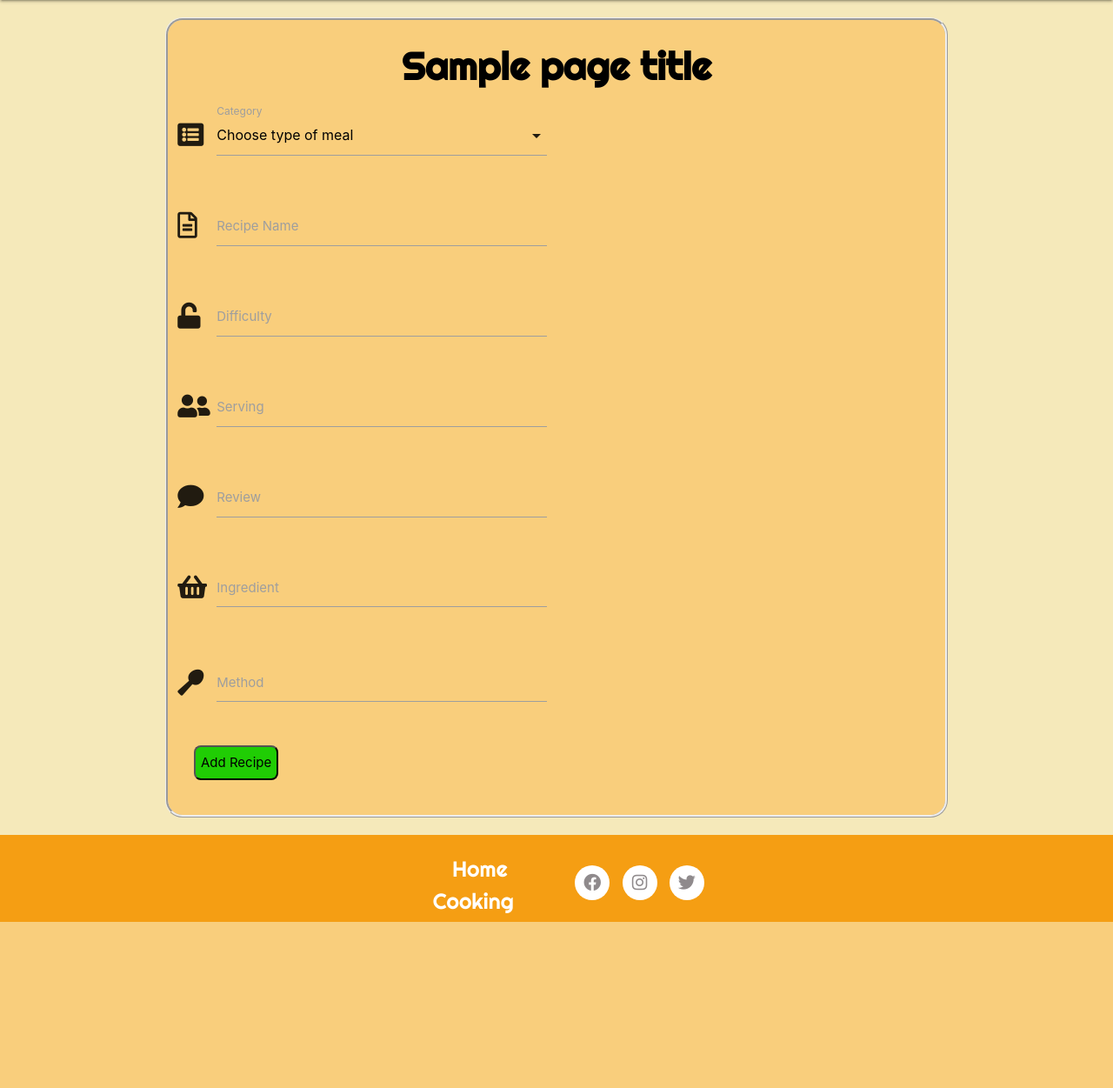
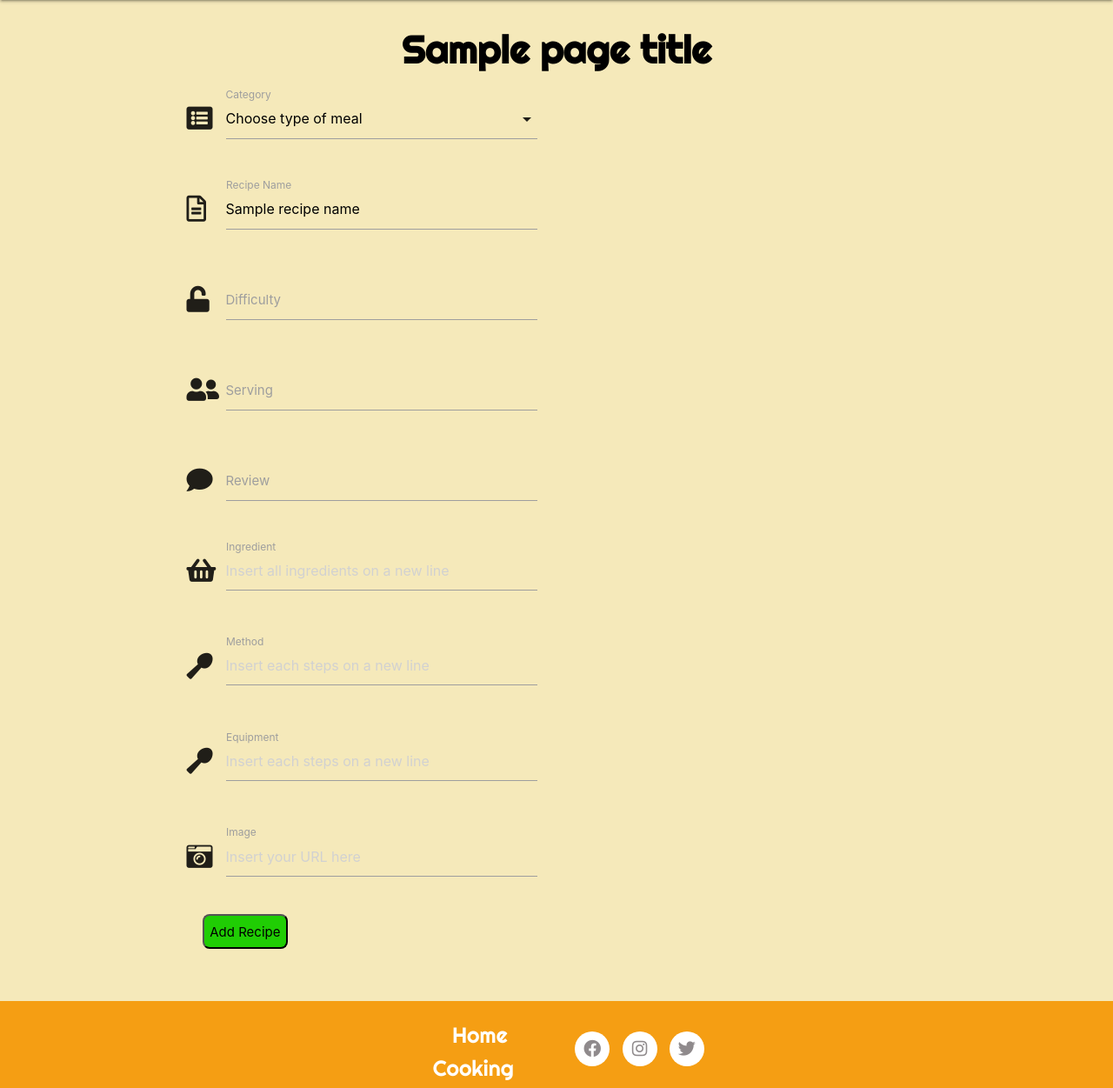
Before and after one commit to Mrsebastino/Recipe-Book-App, a Flask app: template templates/add_recipes.html in a window 1280 px wide. Shown: the part 64-1315 px from the top of the page at 87% size. Before the commit the page ends 1124 px from the top, so only its background shows below. Run offline with Flask 2, Linux system fonts and the light colour scheme; the template is opened without the code that fills it: most values are stand-ins (such as "Sample title", 1, 10 or a date in 2020); some libraries are stand-ins or nearby versions; some web fonts are replaced.

Commit message:
finish design and layout of the form, still need to be linked

```diff
--- a/templates/add_recipes.html
+++ b/templates/add_recipes.html
@@ -1,57 +1,67 @@
 {% extends 'base.html' %} {% block content %}
-<div class="container-add-recipe">
-  <div class="col">
-    <h3 class="header-add-recipe">{{ page_title  }}</h3>
+<div class="container add-recipe">
+  <div class="row">
+    <div class="col col s12">
+      <h3 class="header-add-recipe">{{ page_title }}</h3>
     </div>
 
     <div class="row">
-    <form action="{{url_for('insert_recipe')}}" method="POST" class="col s12" name="addRecipe" id="addRecipe">
+      <div class="col s12 m6 l6">
+        <form
+          action="{{ url_for('insert_recipe') }}"
+          method="POST"
+          class="col s12"
+          name="addRecipe"
+          id="addRecipe"
+          type="text"
+        >
           <!--Meal Category-->
           <div class="row">
-        <div class="input-field col s6">
+            <div class="input-field col s12">
               <i class="fas fa-list-alt prefix"></i>
               <select id="category_name" name="category_name">
                 <option value="" disabled selected>Choose type of meal</option>
                 <!--Provide categories from DB-->
                 {% for category in categories %}
-            <option value="{{category.category_name}}"
-              >{{category.category_name}}</option>
+                <option value="{{ category.category_name }}"
+                  >{{category.category_name}}</option
+                >
                 {% endfor %}
-
               </select>
               <label>Category</label>
             </div>
           </div>
           <!--Recipe name-->
           <div class="row">
-        <div class="input-field col s6">
+            <div class="input-field col s12">
               <i class="far fa-file-alt prefix"></i>
               <input
+                name="recipe_name"
                 id="recipe_name"
-            name="recipe_name"
                 type="text"
                 class="validate"
+                value="{{recipe_name}}"
               />
               <label>Recipe Name</label>
             </div>
           </div>
           <!--Recipe difficulty-->
           <div class="row">
-        <div class="input-field col s6">
+            <div class="input-field col s12">
               <i class="fas fa-unlock prefix"></i>
               <input
+                name="difficulty_name"
                 id="difficulty_name"
-            name="difficulty_name"
                 type="text"
                 class="validate"
               />
-          <label for="icon_telephone">Difficulty</label>
+              <label>Difficulty</label>
             </div>
           </div>
 
           <!--Serving-->
           <div class="row">
-        <div class="input-field col s6">
+            <div class="input-field col s12">
               <i class="fas fa-user-friends prefix"></i>
               <input
                 id="serve_name"
@@ -59,12 +69,12 @@
                 type="text"
                 class="validate"
               />
-          <label for="icon_telephone">Serving</label>
+              <label>Serving</label>
             </div>
           </div>
           <!--Recipe Review-->
           <div class="row">
-        <div class="input-field col s6">
+            <div class="input-field col s12">
               <i class="fas fa-comment prefix"></i>
               <input
                 id="review_name"
@@ -72,33 +82,63 @@
                 type="text"
                 class="validate"
               />
-          <label for="icon_telephone">Review</label>
+              <label>Review</label>
             </div>
           </div>
           <!--Recipe Ingredients-->
           <div class="row">
-        <div class="input-field col s6">
+            <div class="input-field col s12">
               <i class="fas fa-shopping-basket prefix"></i>
               <textarea
                 id="ingredients_name"
                 name="ingredients_name"
                 type="text"
+                placeholder="Insert all ingredients on a new line"
                 class="materialize-textarea"
               ></textarea>
-          <label for="icon_telephone">Ingredient</label>
+              <label>Ingredient</label>
             </div>
           </div>
           <!--Method-->
           <div class="row">
-        <div class="input-field col s6">
+            <div class="input-field col s12">
               <i class="fas fa-utensil-spoon prefix"></i>
               <textarea
                 id="method_name"
                 name="method_name"
                 type="text"
+                placeholder="Insert each steps on a new line"
                 class="materialize-textarea"
               ></textarea>
-          <label for="icon_telephone">Method</label>
+              <label>Method</label>
+            </div>
+          </div>
+          <!--Equipments-->
+          <div class="row">
+            <div class="input-field col s12">
+              <i class="fas fa-utensil-spoon prefix"></i>
+              <textarea
+                id="equipments_name"
+                name="equipments_name"
+                type="text"
+                placeholder="Insert each steps on a new line"
+                class="materialize-textarea"
+              ></textarea>
+              <label>Equipment</label>
+            </div>
+          </div>
+          <!--Images-->
+          <div class="row">
+            <div class="input-field col s12">
+              <i class="fas fa-camera-retro prefix"></i>
+              <input
+                id="image_link"
+                name="image_link"
+                type="text"
+                placeholder="Insert your URL here"
+                class="validate"
+              />
+              <label>Image</label>
             </div>
           </div>
 
@@ -114,4 +154,6 @@
         </form>
       </div>
     </div>
+  </div>
+</div>
 {% endblock %}
```
Lines whose indentation alone changed are shown as unchanged.
